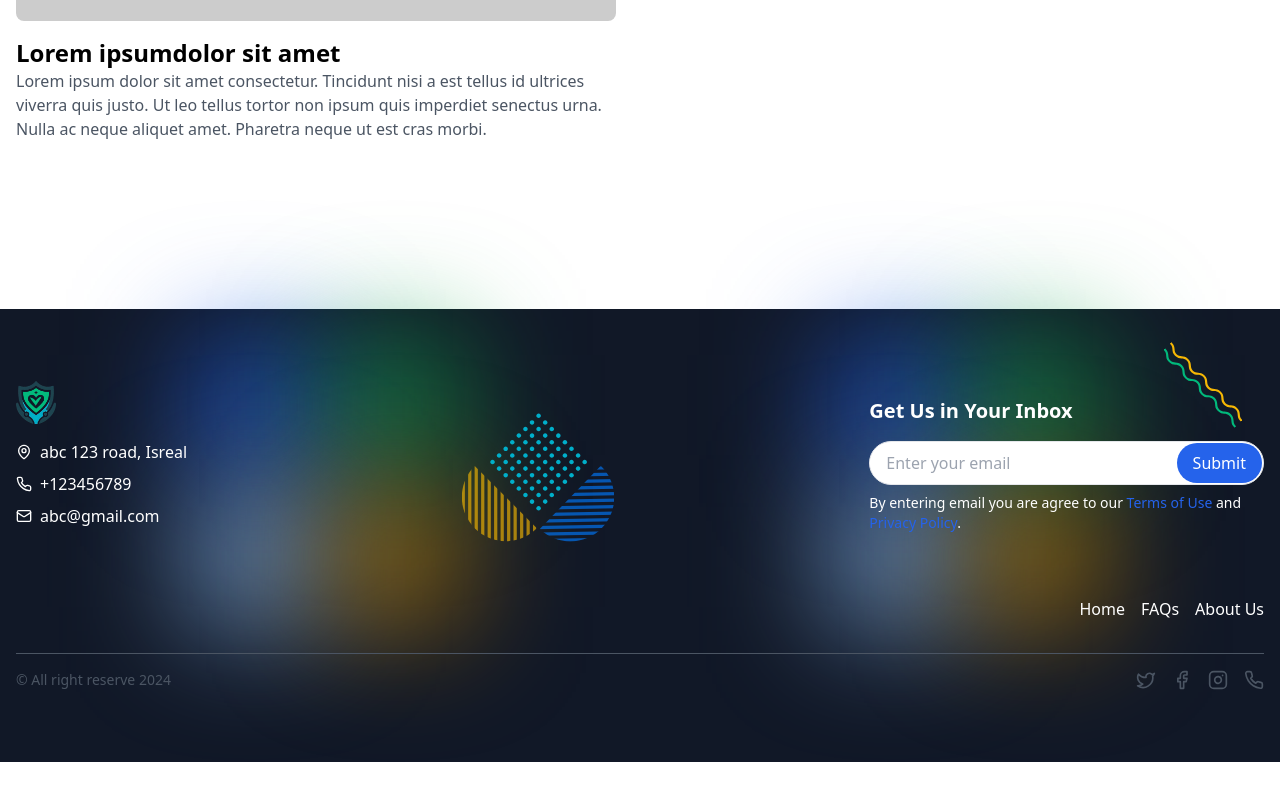
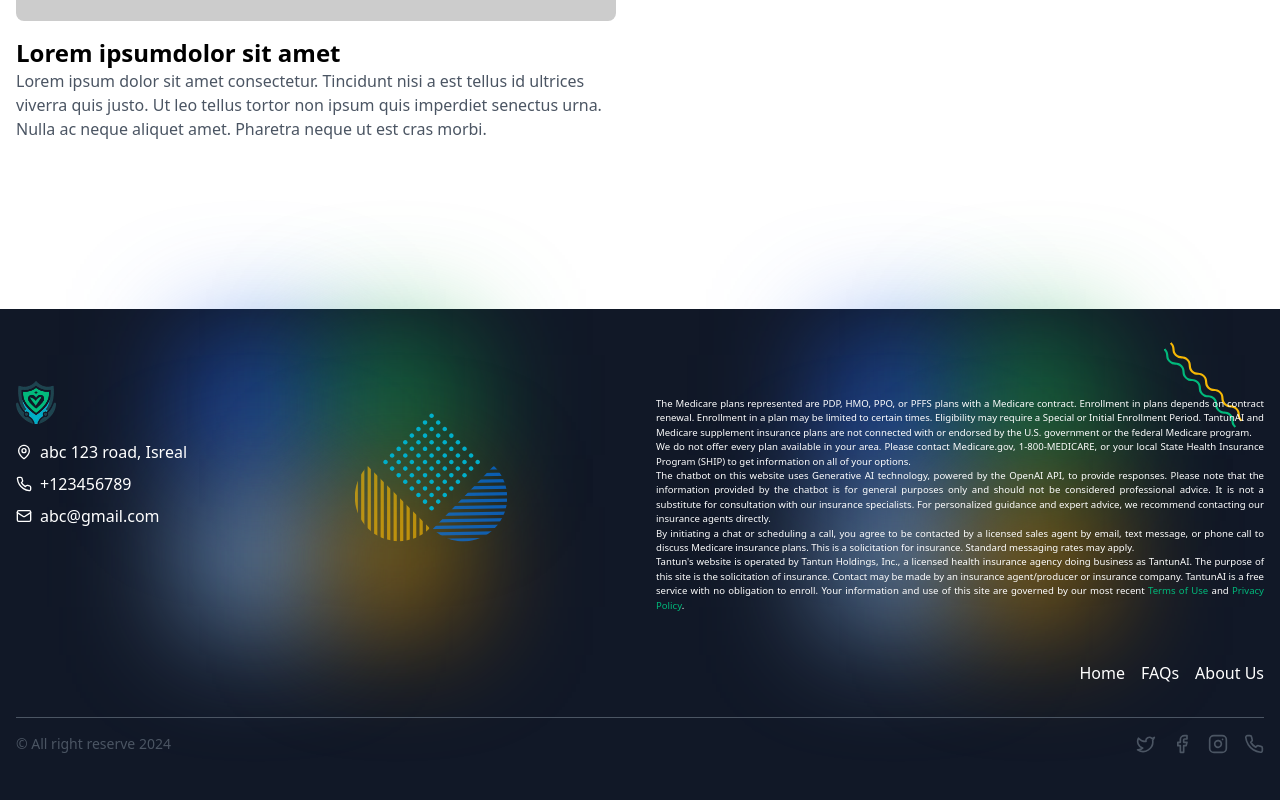
Before and after one commit to tantunholdings/medicare-tantun-web, a Next.js app: page / in a window 1280 px wide. Shown: the part 2096-2896 px from the top of the page. Before the commit the page ends 2858 px from the top, so only its background shows below. Built offline with nearby package versions, Linux system fonts and the light colour scheme; no server answers.

Commit message:
feat: enhance Disclaimer component with updated Medicare information and layout adjustments

```diff
--- a/components/Disclaimer.js
+++ b/components/Disclaimer.js
@@ -38,11 +38,17 @@ const Footer = () => {
       </div>
 
       <div className="absolute inset-1 text-white">
-      <div className="flex justify-end mt-16 mr-5"><Image src={titleShape} alt="Title Shape" style={{ transform: "rotate(45deg)" }} /></div>
+        <div className="flex justify-end mt-16 mr-5">
+          <Image
+            src={titleShape}
+            alt="Title Shape"
+            style={{ transform: "rotate(45deg)" }}
+          />
+        </div>
       </div>
 
       <div className="relative z-10  container mx-auto py-8 px-4 text-white">
-        <div className="grid gap-8 lg:grid-cols-3">
+        <div className="grid gap-8 lg:grid-cols-4">
           <div>
             <Image src={logo} alt="Logo" width={40} height={40} />
             <div className="mt-4 space-y-2">
@@ -63,24 +69,48 @@ const Footer = () => {
           <div className="hidden md:block pt-8">
             <Image src={footerShape} alt="Logo" width={200} height={200} />
           </div>
-          <div className="mt-4">
-            <h3 className="text-xl font-bold">Get Us in Your Inbox</h3>
-            <div className="text-xs md:text-base mt-4 flex items-center rounded-3xl border bg-white text-black">
-              <input
-                className="flex-1 border-none outline-none pl-4 pr-2 rounded-3xl"
-                placeholder="Enter your email"
-                type="email"
-              />
-              <button className="rounded-3xl bg-blue-600 m-px px-4 py-2 text-white hover:bg-blue-700">
-                Submit
-              </button>
-            </div>
-
-            <p className="mt-2 text-sm ">
-              By entering email you are agree to our{" "}
+          <div className="mt-4 col-span-2">
+            <div className="text-3xs md:text-2xs 2xl:text-xs text-white font-thin mb-4 space-y-0 text-justify">
+              <p>
+                The Medicare plans represented are PDP, HMO, PPO, or PFFS plans
+                with a Medicare contract. Enrollment in plans depends on
+                contract renewal. Enrollment in a plan may be limited to certain
+                times. Eligibility may require a Special or Initial Enrollment
+                Period. TantunAI and Medicare supplement insurance plans are not
+                connected with or endorsed by the U.S. government or the federal
+                Medicare program.
+              </p>
+              <p>
+                We do not offer every plan available in your area. Please
+                contact Medicare.gov, 1-800-MEDICARE, or your local State Health
+                Insurance Program (SHIP) to get information on all of your
+                options.
+              </p>
+              <p>
+                The chatbot on this website uses Generative AI technology,
+                powered by the OpenAI API, to provide responses. Please note
+                that the information provided by the chatbot is for general
+                purposes only and should not be considered professional advice.
+                It is not a substitute for consultation with our insurance
+                specialists. For personalized guidance and expert advice, we
+                recommend contacting our insurance agents directly.
+              </p>
+              <p>
+                By initiating a chat or scheduling a call, you agree to be
+                contacted by a licensed sales agent by email, text message, or
+                phone call to discuss Medicare insurance plans. This is a
+                solicitation for insurance. Standard messaging rates may apply.
+              </p>
+              <p>
+                Tantun's website is operated by Tantun Holdings, Inc., a
+                licensed health insurance agency doing business as TantunAI. The
+                purpose of this site is the solicitation of insurance. Contact
+                may be made by an insurance agent/producer or insurance company.
+                TantunAI is a free service with no obligation to enroll. Your
+                information and use of this site are governed by our most recent{" "}
                 <Link
                   href="/terms-of-use"
-                className="hover:underline text-blue-600"
+                  className="hover:underline text-primary"
                 >
                   Terms of Use
                 </Link>
@@ -89,12 +119,13 @@ const Footer = () => {
                   target="_blank"
                   rel="noopener noreferrer"
                   href="https://medicare-blogs.s3.amazonaws.com/privacy-policy/Privacy-Policy.html"
-                className="hover:underline text-blue-600"
+                  className="hover:underline text-primary"
                 >
                   Privacy Policy
                 </a>
                 .
               </p>
+            </div>
           </div>
         </div>
         <div className="mt-8 flex flex-wrap items-center justify-between gap-4">
```
Lines whose indentation alone changed are shown as unchanged.
